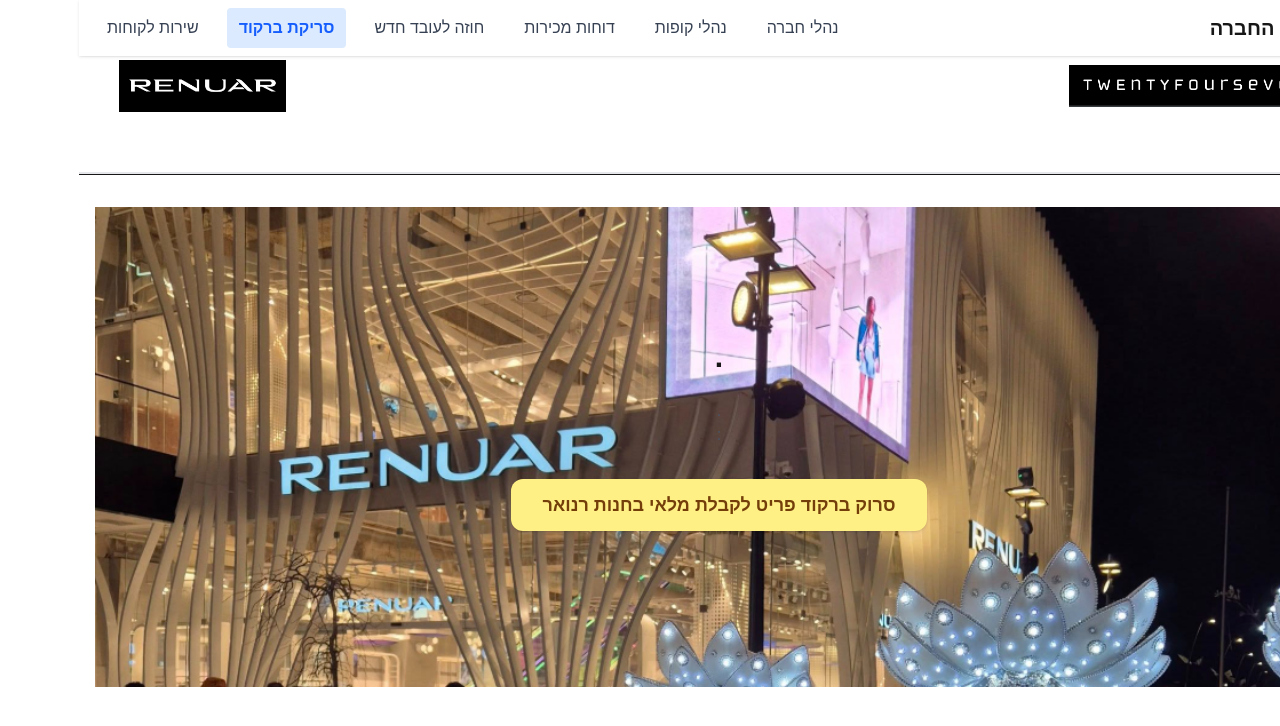
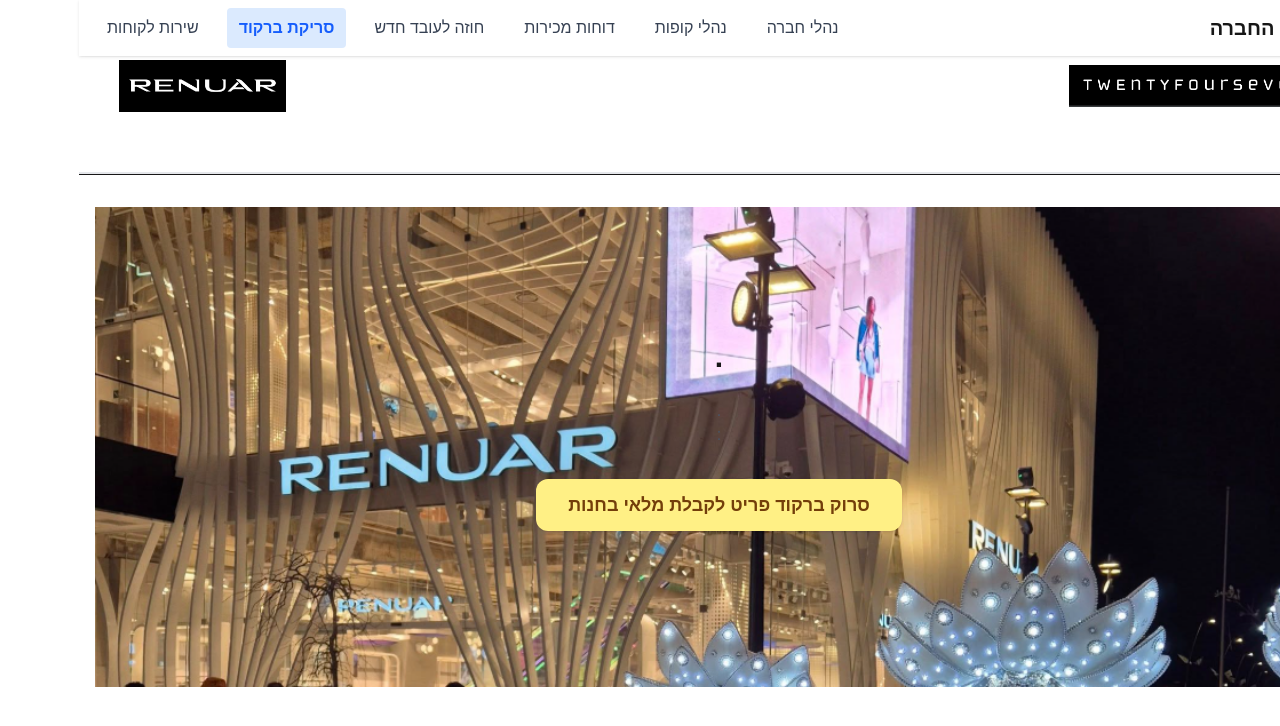
Before and after one commit to shmulik-kastro/tablet-snifim, a Next.js app: page /barcode-scan in a window 1280 px wide. Shown: the top 726 px of the page. Built offline with nearby package versions, Linux system fonts and the light colour scheme.

Commit message:
דף ברקוד הורדת המילה רנואר מהכפתור

```diff
--- a/src/app/barcode-scan/page.tsx
+++ b/src/app/barcode-scan/page.tsx
@@ -23,7 +23,7 @@ export default function BarcodeScanPage() {
 
 
             >
-              סרוק ברקוד פריט לקבלת מלאי בחנות רנואר
+              סרוק ברקוד פריט לקבלת מלאי בחנות
             </button>
 
           </div>
```
